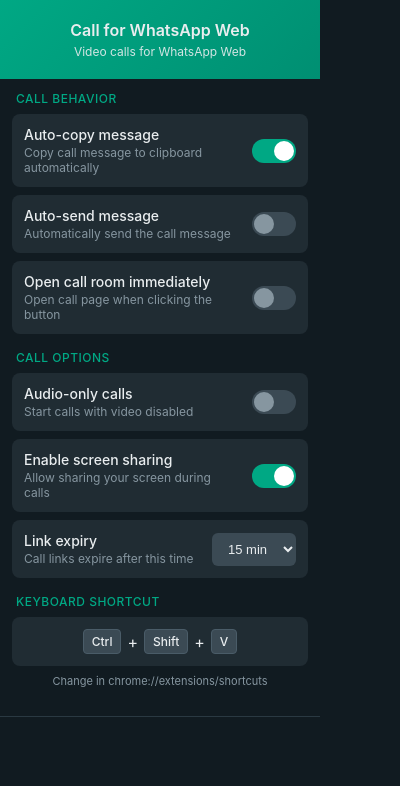
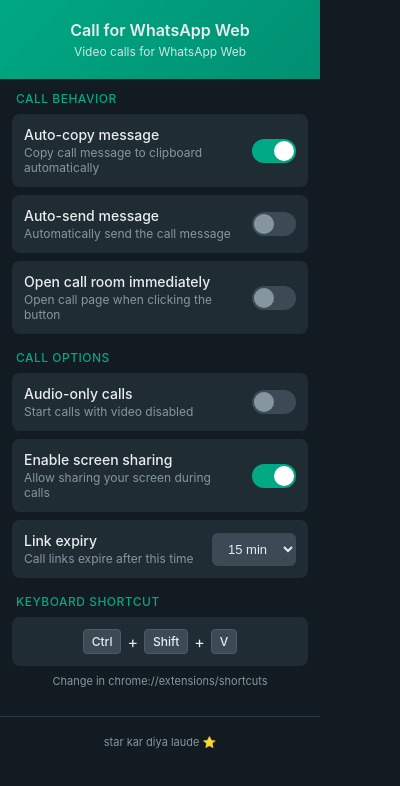
Before and after one commit to ajtazer/WPCall, a browser extension: page extension/popup.html in a window 400 px wide. Drawn offline with Linux system fonts and the light colour scheme.

Commit message:
Star kar diya babu

```diff
--- a/extension/popup.css
+++ b/extension/popup.css
@@ -184,3 +184,9 @@
     font-size: 12px;
     color: #00a884;
 }
+
+.footer-credit {
+    font-size: 11px;
+    color: #8696a0;
+    margin-top: 6px;
+}
--- a/extension/popup.html
+++ b/extension/popup.html
@@ -94,6 +94,7 @@
 
     <footer class="popup-footer">
       <span class="status" id="status"></span>
+      <p class="footer-credit">star kar diya laude ⭐</p>
     </footer>
   </div>
 
```
